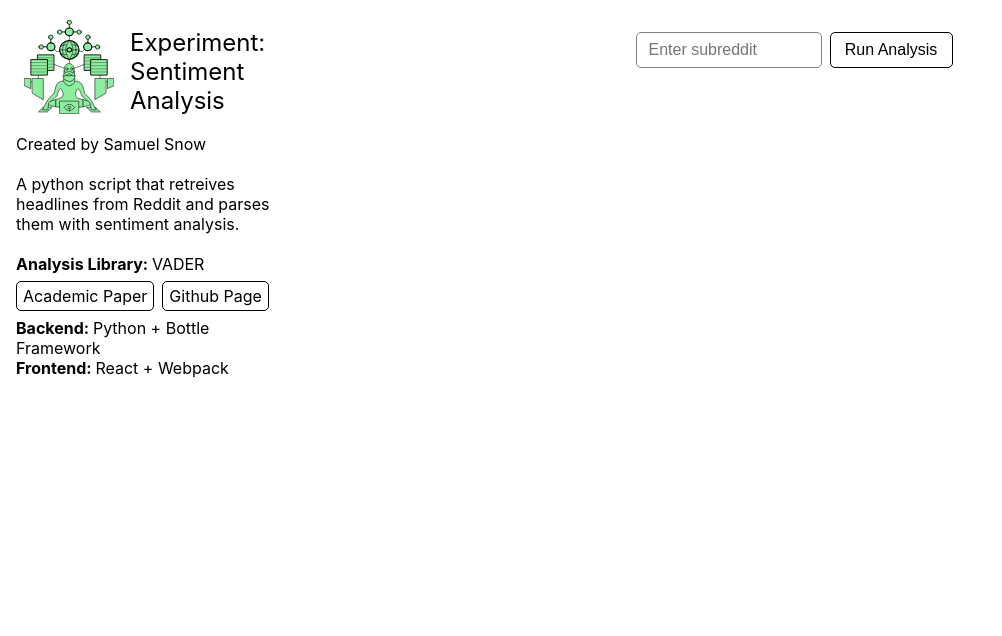
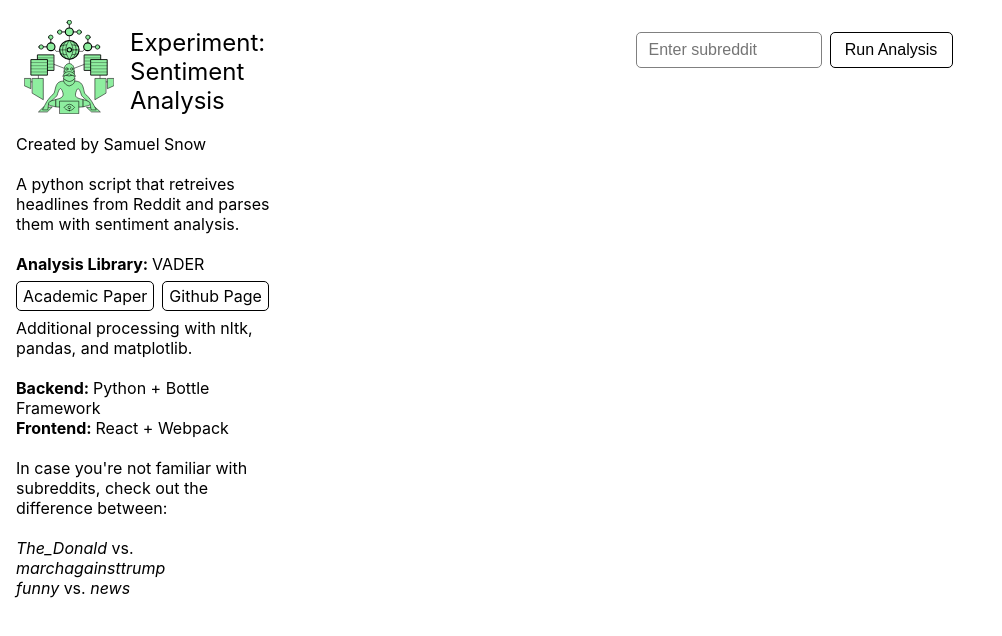
Before and after one commit to sasnow62/exomind-alpha-frontend, a React app: page / in a window 1280 px wide. Shown: the top 636 px of the page, without its empty margins (0-1002 px from the left). Built offline with nearby package versions, Linux system fonts and the light colour scheme; the HTML template or start-up script is replaced by a standard one.

Commit message:
extra info

```diff
--- a/src/components/mainframe/mainframe.jsx
+++ b/src/components/mainframe/mainframe.jsx
@@ -20,8 +20,15 @@ export default class Mainframe extends React.Component {
             <a href="http://comp.social.gatech.edu/papers/icwsm14.vader.hutto.pdf" target="_blank" rel="noopener noreferrer" >Academic Paper</a>
             <a href="https://github.com/cjhutto/vaderSentiment" target="_blank" rel="noopener noreferrer">Github Page</a>
           </div>
+          <p>Additional processing with nltk, pandas, and matplotlib.</p>
+          <br></br>
           <p><strong>Backend: </strong>Python + Bottle Framework</p>
           <p><strong>Frontend: </strong>React + Webpack</p>
+          <br></br>
+          <p>In case you're not familiar with subreddits, check out the difference between:</p>
+          <br></br>
+          <p className='center'><em>The_Donald</em> vs. <em>marchagainsttrump</em></p>
+          <p className='center'><em>funny</em> vs. <em>news</em></p>
         </div>
       </div>
     );
```
Also changed, not shown: 8 other files (tests, documents, lock files or other folders).
